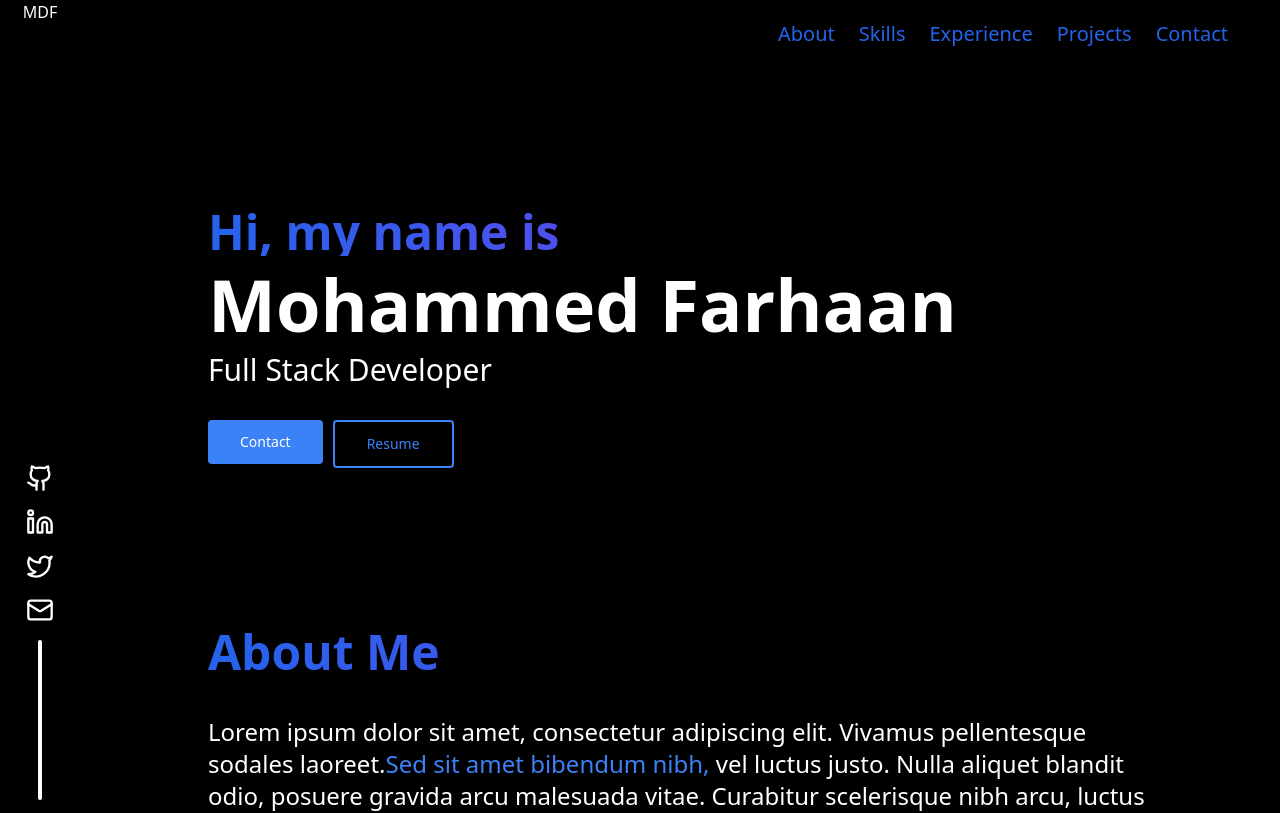
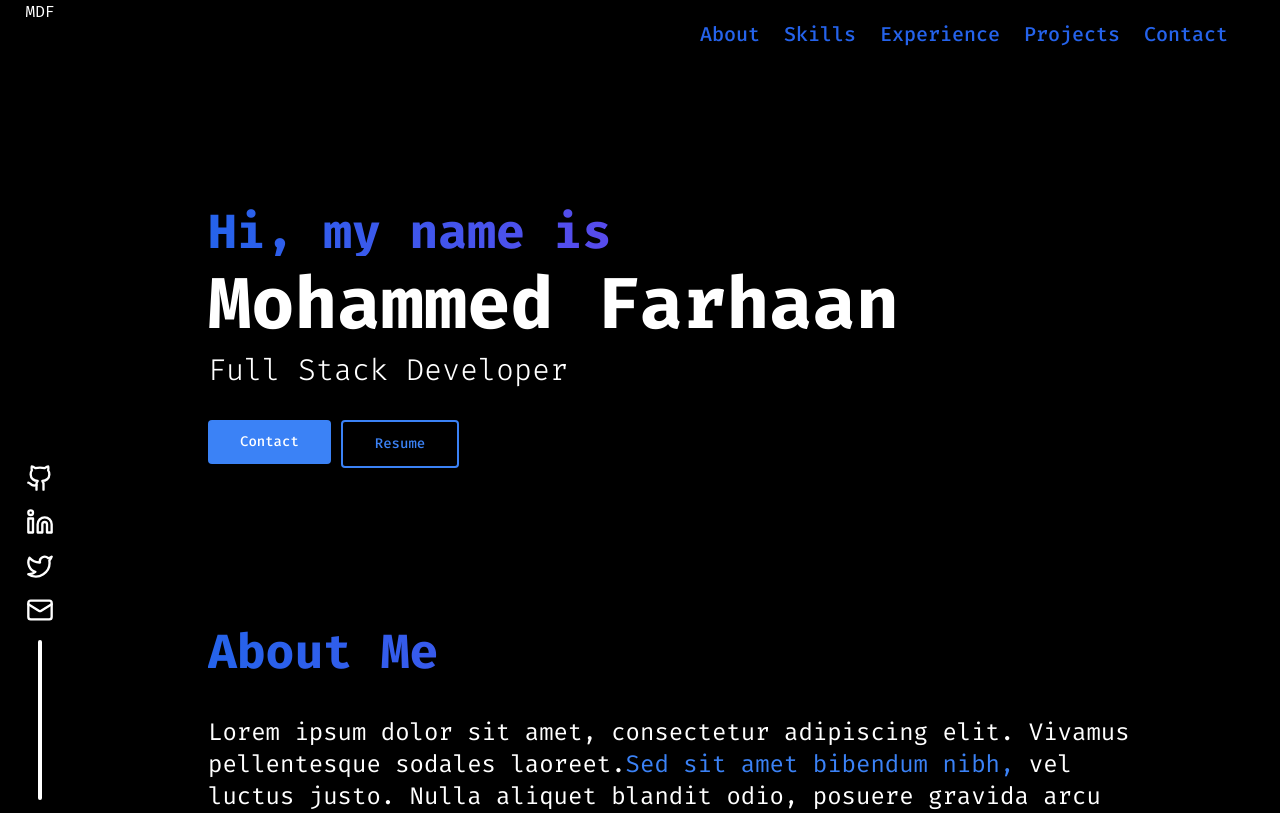
Before and after one commit to mdfarhaan/portfolio-v2, a Next.js app: page / in a window 1280 px wide. Shown: the top 813 px of the page. Built offline with nearby package versions, Linux system fonts and the light colour scheme.

Commit message:
:sparkles: Add Font

```diff
--- a/components/Landing/Hero.tsx
+++ b/components/Landing/Hero.tsx
@@ -5,7 +5,7 @@
 
 const Hero = () => {
   return (
-    <div className="lg:mt-40 mt-28 text-start w-fit">
+    <div className="lg:mt-40 mt-28 text-start w-fit" id="hero-section">
       <p className="bg-gradient-to-r from-blue-600 to-violet-600 bg-clip-text text-3xl lg:text-5xl font-bold text-transparent">
         Hi, my name is
       </p>
--- a/components/Layout/Sidebar.tsx
+++ b/components/Layout/Sidebar.tsx
@@ -6,7 +6,10 @@
 const Sidebar = () => {
   return (
     <aside className="flex justify-between flex-col items-center w-20 fixed left-0 top-0 h-full">
-      <h1 className="text-white">MDF</h1>
+      <Link href="/">
+        <h1 className="text-white">MDF</h1>
+      </Link>
+
       <div className="grid place-content-center place-items-center">
         <Link href={socials.github} target="_blank" rel="noopener">
           <LuGithub
--- /dev/null
+++ b/pages/_document.tsx
@@ -0,0 +1,19 @@
+import { Html, Head, Main, NextScript } from "next/document";
+
+export default function Document() {
+  return (
+    <Html lang="en">
+      <Head />
+      <link rel="preconnect" href="https://fonts.googleapis.com" />
+      <link rel="preconnect" href="https://fonts.gstatic.com" crossOrigin />
+      <link
+        href="https://fonts.googleapis.com/css2?family=Fira+Code:wght@300;400;500;600;700&display=swap"
+        rel="stylesheet"
+      />
+      <body>
+        <Main />
+        <NextScript />
+      </body>
+    </Html>
+  );
+}
--- a/styles/index.css
+++ b/styles/index.css
@@ -4,6 +4,7 @@
 
 body {
   background-color: #000;
+  font-family: "Fira Code", monospace, sans-serif;
 }
 
 *::-webkit-scrollbar {
--- a/tailwind.config.js
+++ b/tailwind.config.js
@@ -1,3 +1,5 @@
+const defaultTheme = require("tailwindcss/defaultTheme");
+
 /** @type {import('tailwindcss').Config} */
 module.exports = {
   content: [
@@ -10,6 +12,9 @@
         primary: "#5C81E8",
         secondary: "#212023",
       },
+      fontFamily: {
+        FiraCode: ["Fira Code", ...defaultTheme.fontFamily.sans],
+      },
     },
   },
   plugins: [],
```
